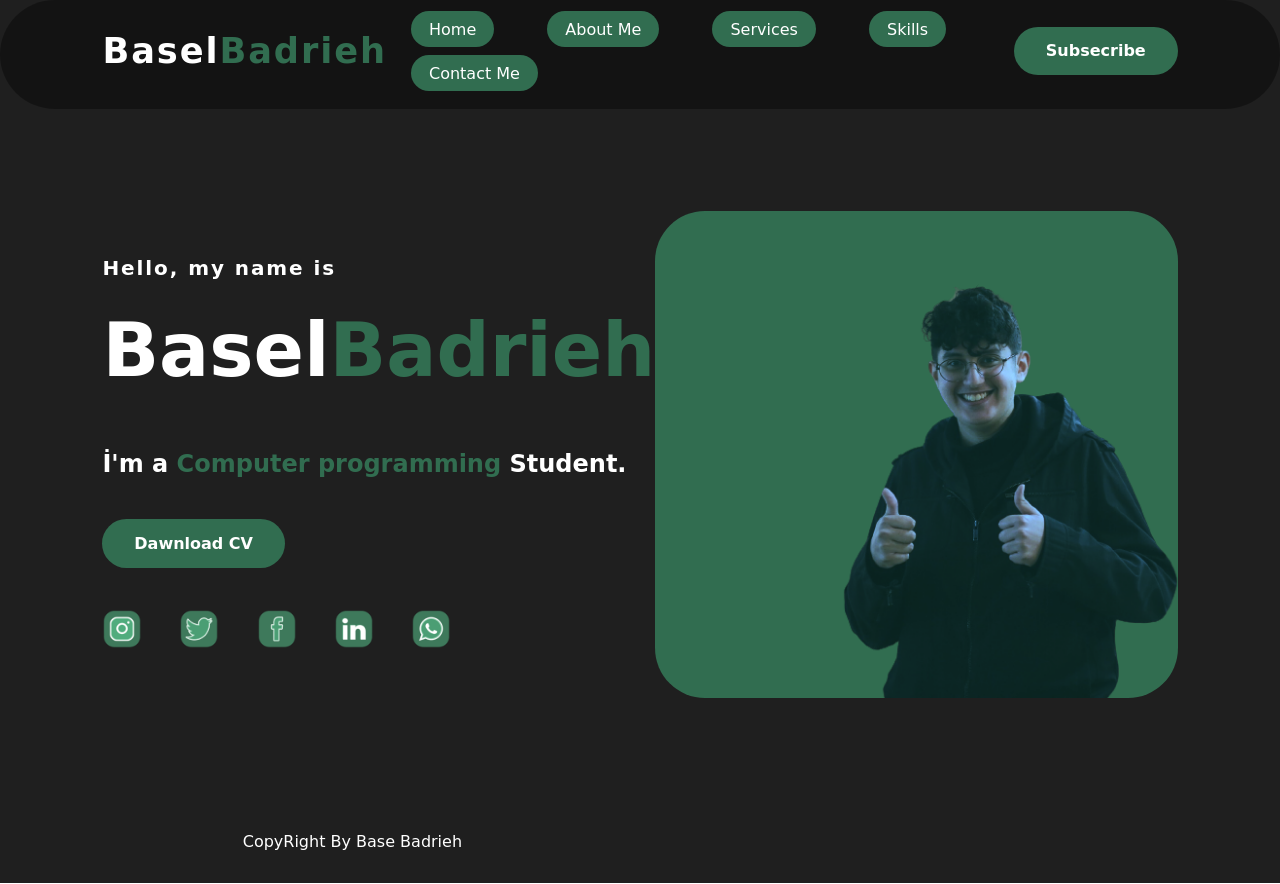
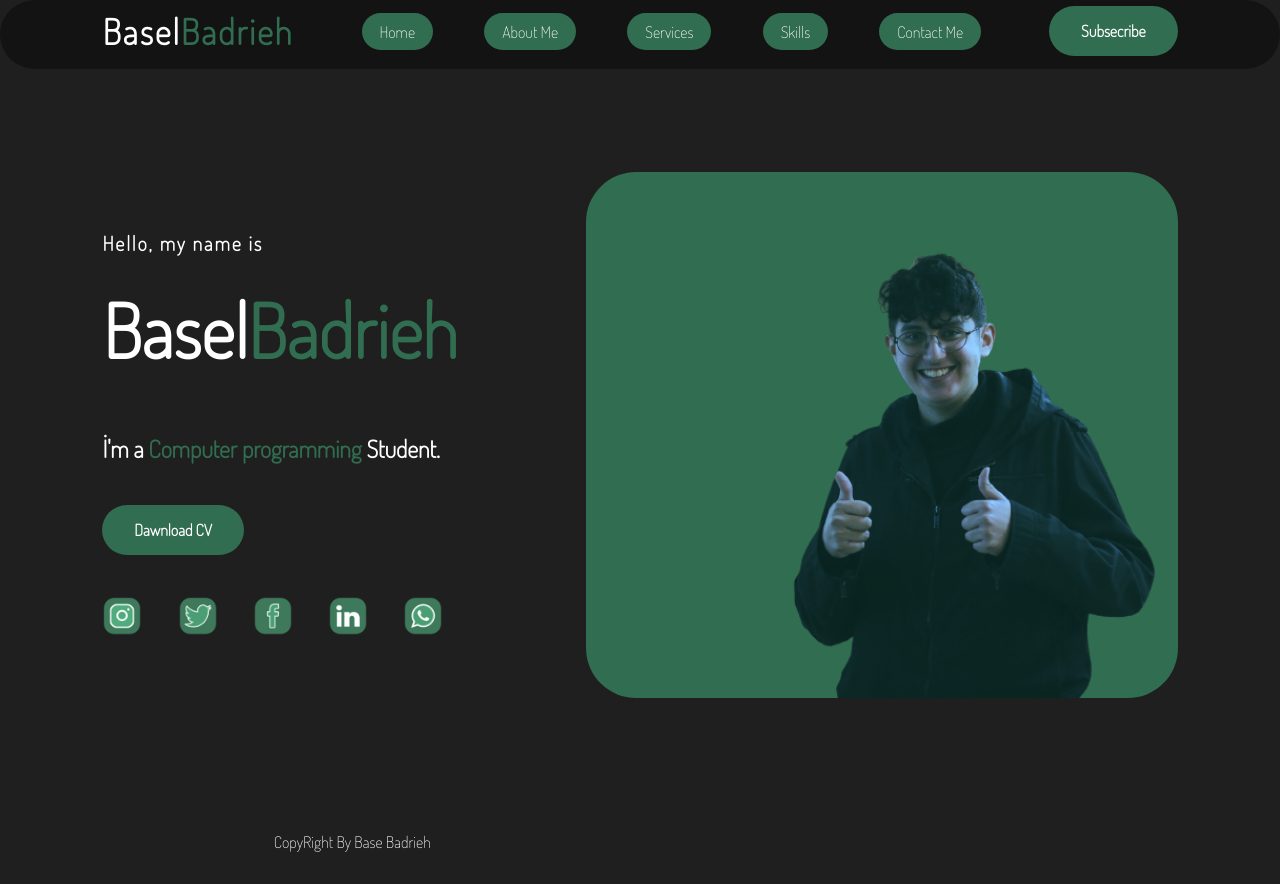
Before and after one commit to BRGX1/Basel-badrieh-blog, a plain HTML site: page index.html in a window 1280 px wide. Drawn offline with Linux system fonts and the light colour scheme.

Commit message:
Update style.css

```diff
--- a/style.css
+++ b/style.css
@@ -16,7 +16,7 @@
 
 
 html{
-    font-family: 'Delicious Handrawn', cursive;
+    font-family: 'Dosis', sans-serif;
     font-size: 16px;
     color: var(--lightcolor);
 }
```
